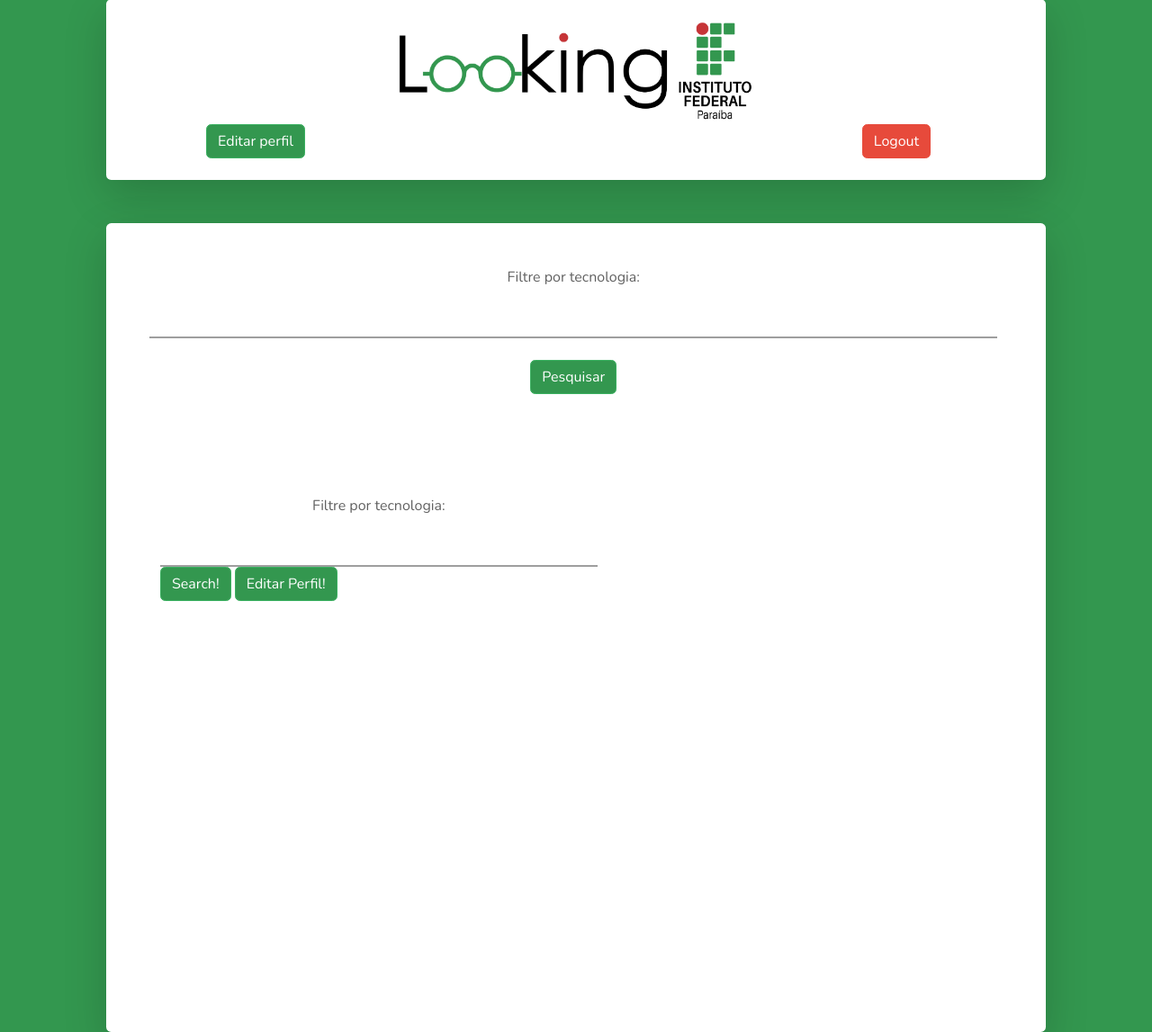
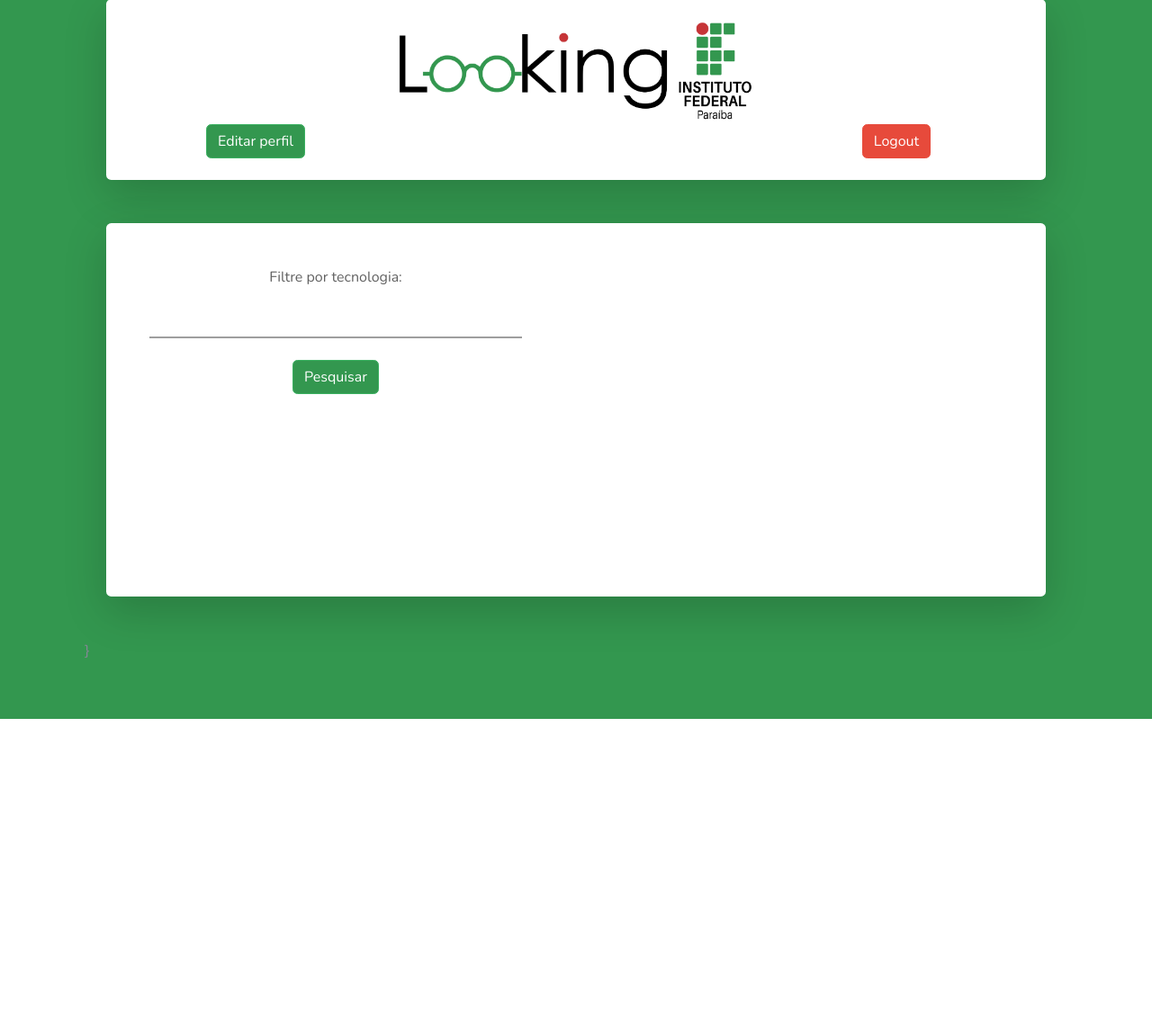
Before and after one commit to mchlexe/projetoBDII, a Django app: template templates/index.html in a window 1280 px wide. Shown: the part 49-1196 px from the top of the page at 90% size. After the commit the page ends 848 px from the top, so only its background shows below. Run offline with Django 3.2, Linux system fonts and the light colour scheme; a user stored in the database is signed in; tables that the repository leaves empty hold one stand-in row (values such as "Sample post"); the template is opened without the code that fills it: values that come from a table or form of the project are taken from there, most other values are stand-ins (such as "Sample title", 1, 10 or a date in 2020); some libraries are stand-ins or nearby versions.

Commit message:
Correção no index.html

```diff
--- a/templates/index.html
+++ b/templates/index.html
@@ -46,17 +46,8 @@
                                 <button type="submit" class="btn btn-primary">Pesquisar</button></div>
                             </form>
 
+                        </div>
                 </div>
-                <div class="col-lg-7">
-                    <div class="p-5">
-                        <form action="" method="POST" autocomplete="off">
-                            {% csrf_token %}
-                            {{ form }}
-                            <button type="submit" class="btn btn-primary">Search!</button>
-                            {% if user.is_authenticated %}
-                                <button type="submit" class="btn btn-primary">Editar Perfil!</button>
-                            {% endif %}
-                        </form>
 
                 <div class="col">
                     <div class="col text-center align-self-center">
```
